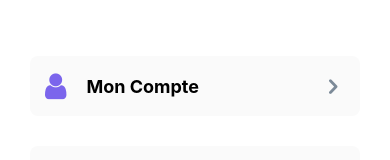
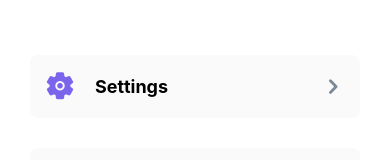
Before and after one commit to xerexodia/WorkersApp, a React Native app: screen /Settings in a window 390 px wide. Shown: the part 396-556 px from the top of the page. Built offline with nearby package versions, Linux system fonts and the light colour scheme.

Commit message:
fixing design issues

```diff
--- a/src/screens/worker/Profile.tsx
+++ b/src/screens/worker/Profile.tsx
@@ -9,6 +9,7 @@ import { colors, fonts, height } from '~/utils/generalStyles';
 // icons imports
 import FontAwesome from 'react-native-vector-icons/FontAwesome';
 import Entypo from 'react-native-vector-icons/Entypo';
+import Ionicons from 'react-native-vector-icons/Ionicons';
 
 const Profile = () => {
   return (
@@ -45,8 +46,8 @@ const Profile = () => {
           {/* account badge link */}
           <TouchableOpacity style={styles.badge}>
             <View style={{ flexDirection: 'row', alignItems: 'center' }}>
-              <FontAwesome name="user" size={30} color={colors.brand} />
-              <Text style={styles.link}>Mon Compte</Text>
+              <Ionicons name="settings" size={30} color={colors.brand} />
+              <Text style={styles.link}>Settings</Text>
             </View>
             <Entypo name="chevron-right" size={25} color={colors.grey} />
           </TouchableOpacity>
@@ -135,6 +136,7 @@ const styles = StyleSheet.create({
     paddingHorizontal: 15,
     justifyContent: 'space-between',
     marginBottom: 30,
+    elevation: 2,
   },
   link: {
     marginLeft: 20,
```
